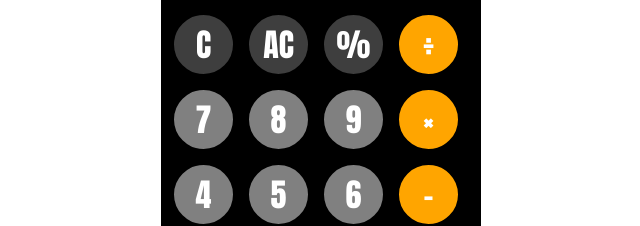
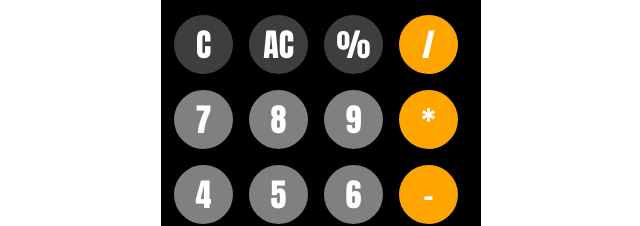
Before and after one commit to tdnguyen09/calculator, a plain HTML site: page index.html in a window 1280 px wide. Shown: the part 215-441 px from the top of the page, 319-959 px from the left. Drawn offline with Linux system fonts and the light colour scheme.

Commit message:
change the '/' and '*' symbol

```diff
--- a/index.html
+++ b/index.html
@@ -14,13 +14,13 @@
                 <button class="symbol" id="clear-btn">C</button>
                 <button class="symbol" id="AC">AC</button>
                 <button class="symbol" id="percent">%</button>
-                <button class="operator">&divide</button>
+                <button class="operator">/</button>
             </section>
             <section>
                 <button class="number">7</button>
                 <button class="number">8</button>
                 <button class="number">9</button>
-                <button class="operator">&times</button>
+                <button class="operator">*</button>
             </section>
             <section>
                 <button class="number">4</button>
```
